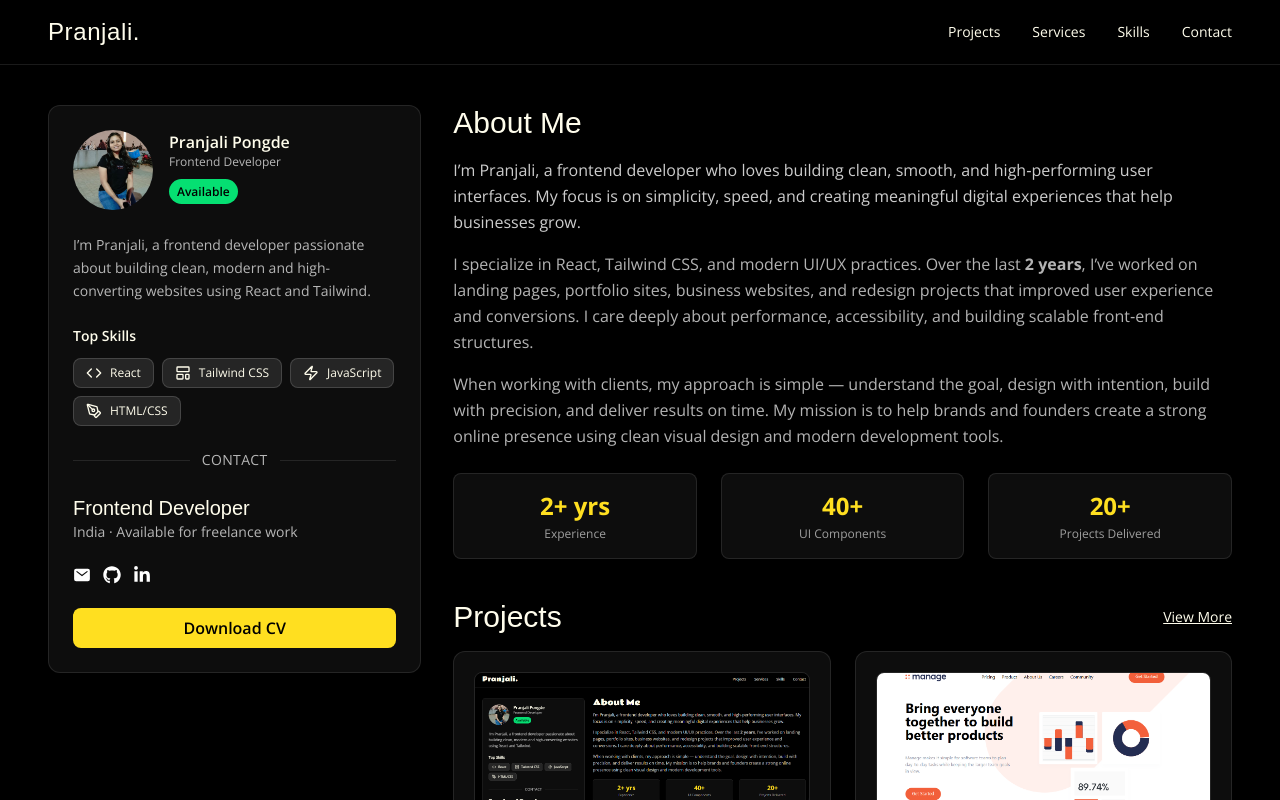
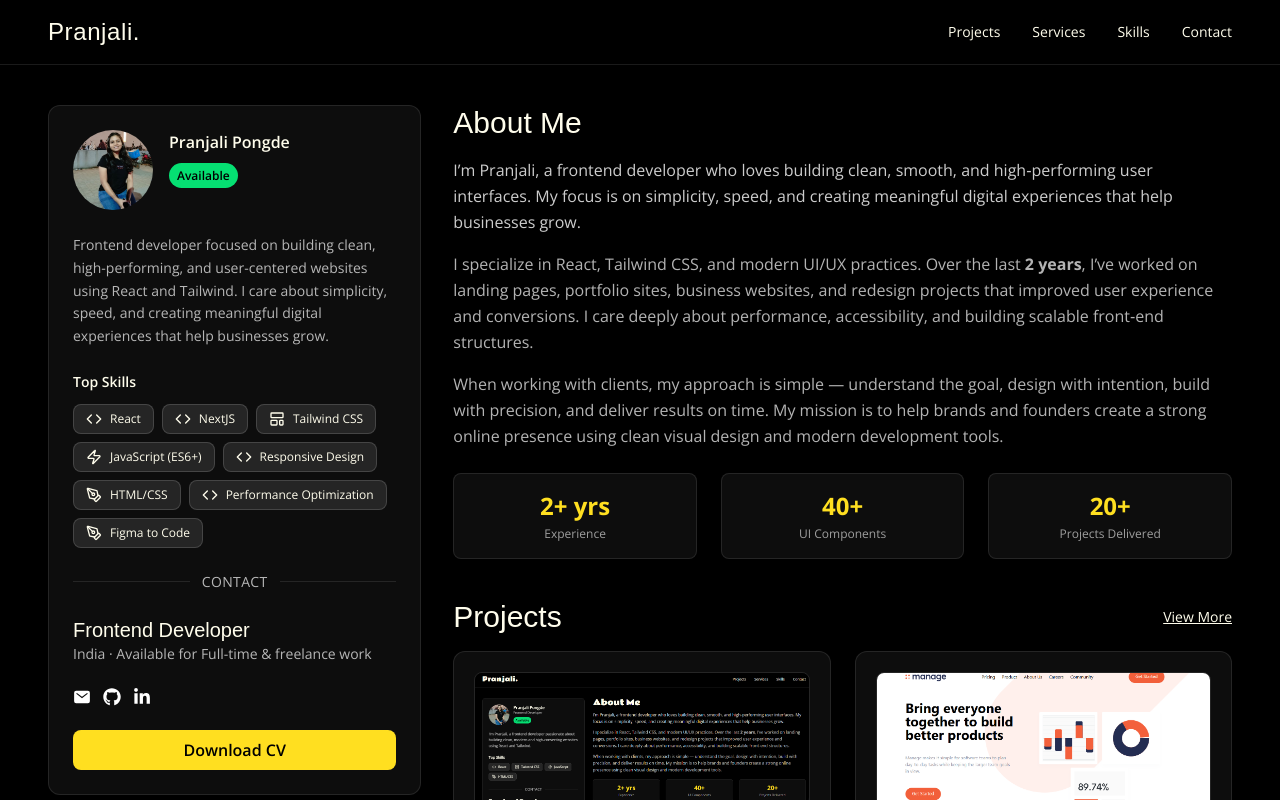
Before and after one commit to pranjalipongde/portfolio2.0, a React (Vite) app: page / in a window 1280 px wide. Shown: the top 800 px of the page. Built offline with nearby package versions, Linux system fonts and the light colour scheme; a web font is replaced by a local one.

Commit message:
added skills

```diff
--- a/src/components/sidebar/SidebarProfile.jsx
+++ b/src/components/sidebar/SidebarProfile.jsx
@@ -23,7 +23,6 @@ const SidebarProfile = () => {
         <Avatar src="/profile.jpg" name="Pranjali Pongde" size={80} />
         <div>
           <div className="text-base font-semibold">Pranjali Pongde</div>
-          <div className="text-xs text-white/70">Frontend Developer</div>
           <div className="mt-2">
             <span className="text-xs bg-green-400 text-black px-2 py-1 rounded-full font-semibold">
               Available
@@ -35,8 +34,10 @@ const SidebarProfile = () => {
       {/* About Me */}
       <div>
         <p className="text-sm text-white/70 leading-relaxed">
-          I’m Pranjali, a frontend developer passionate about building clean,
-          modern and high-converting websites using React and Tailwind.
+          Frontend developer focused on building clean, high-performing, and
+          user-centered websites using React and Tailwind. I care about
+          simplicity, speed, and creating meaningful digital experiences that
+          help businesses grow.
         </p>
       </div>
 
@@ -50,7 +51,7 @@ const SidebarProfile = () => {
       <div>
         <h2 className="text-xl font-rammetto">Frontend Developer</h2>
         <p className="text-sm text-white/70">
-          India · Available for freelance work
+          India · Available for Full-time & freelance work
         </p>
       </div>
 
--- a/src/components/sidebar/TopSkills.jsx
+++ b/src/components/sidebar/TopSkills.jsx
@@ -5,9 +5,13 @@ import { Code, LayoutTemplate, Zap, PenTool } from "lucide-react";
 export default function TopSkills() {
   const skills = [
     { icon: <Code size={16} />, label: "React" },
+    { icon: <Code size={16} />, label: "NextJS" },
     { icon: <LayoutTemplate size={16} />, label: "Tailwind CSS" },
-    { icon: <Zap size={16} />, label: "JavaScript" },
+    { icon: <Zap size={16} />, label: "JavaScript (ES6+)" },
+    { icon: <Code size={16} />, label: "Responsive Design" },
     { icon: <PenTool size={16} />, label: "HTML/CSS" },
+    { icon: <Code size={16} />, label: "Performance Optimization" },
+    { icon: <PenTool size={16} />, label: "Figma to Code" },
   ];
 
   return (
```
